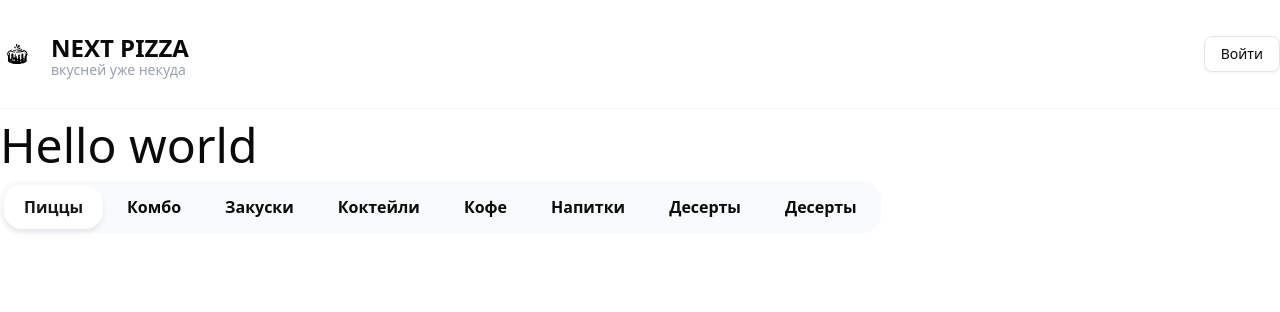
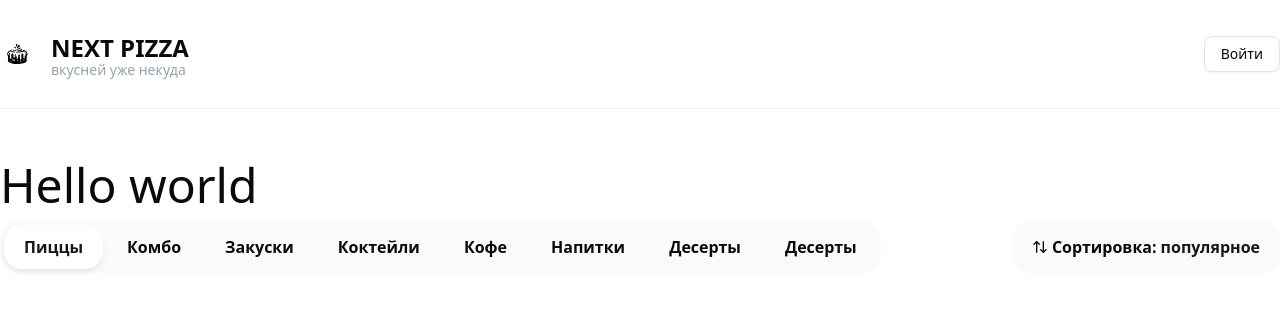
Before and after one commit to MagaFreelancer/hope-fullstack, a Next.js app: page / in a window 1280 px wide. Shown: the top 312 px of the page. Built offline with nearby package versions, Linux system fonts and the light colour scheme.

Commit message:
feat(sort-popup): сверстал компонент sort-popup

```diff
--- a/src/app/page.tsx
+++ b/src/app/page.tsx
@@ -1,13 +1,15 @@
 import * as UI from '@shared/ui'
-import { Categories } from '@features/categories/ui'
+import { Categories } from '@features/categories'
+import { SortPopup } from '@features/sort-popup'
 
 export default function Home() {
   return (
     <div>
-      <UI.Container>
+      <UI.Container className='py-10'>
         <UI.Title text='Hello world' size='2xl' />
-        <div>
+        <div className='flex items-center justify-between'>
           <Categories />
+          <SortPopup />
         </div>
       </UI.Container>
     </div>
--- /dev/null
+++ b/src/features/sort-popup/index.ts
@@ -0,0 +1 @@
+export { SortPopup } from './ui'
--- /dev/null
+++ b/src/features/sort-popup/ui/index.tsx
@@ -0,0 +1,44 @@
+import React from 'react'
+import { ArrowUpDown } from 'lucide-react'
+import { cn } from '@shared/lib/utils'
+import * as UI from '@shared/ui/popover'
+
+interface Props {
+  className?: string
+}
+
+export const SortPopup: React.FC<Props> = ({ className }) => {
+  return (
+    <UI.Popover>
+      <UI.PopoverTrigger asChild>
+        <div
+          className={cn(
+            'inline-flex items-center gap-1 bg-gray-50 px-5 h-[52px] rounded-2xl cursor-pointer',
+            className,
+          )}
+        >
+          <ArrowUpDown className='w-4 h-4' />
+          <b>Сортировка:</b>
+
+          <b className='text-primary'>популярное</b>
+        </div>
+      </UI.PopoverTrigger>
+      <UI.PopoverContent className='w-[240px]'>
+        <ul>
+          <li className='hover:bg-secondary hover:text-primary p-2 px-4 cursor-pointer rounded-md'>
+            Сначала популярное
+          </li>
+          <li className='hover:bg-secondary hover:text-primary p-2 px-4 cursor-pointer rounded-md'>
+            Сначала недорогие
+          </li>
+          <li className='hover:bg-secondary hover:text-primary p-2 px-4 cursor-pointer rounded-md'>
+            Сначала дорогие
+          </li>
+          <li className='hover:bg-secondary hover:text-primary p-2 px-4 cursor-pointer rounded-md'>
+            С лучшей оценкой
+          </li>
+        </ul>
+      </UI.PopoverContent>
+    </UI.Popover>
+  )
+}
```
